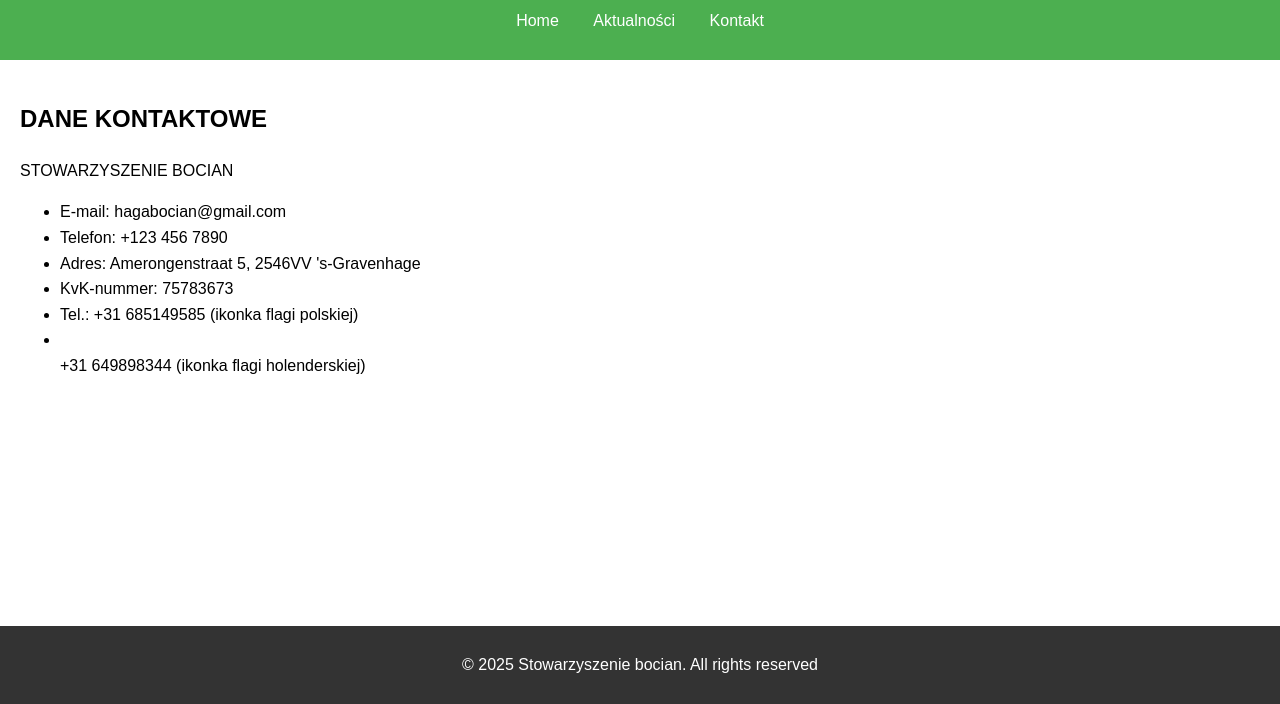
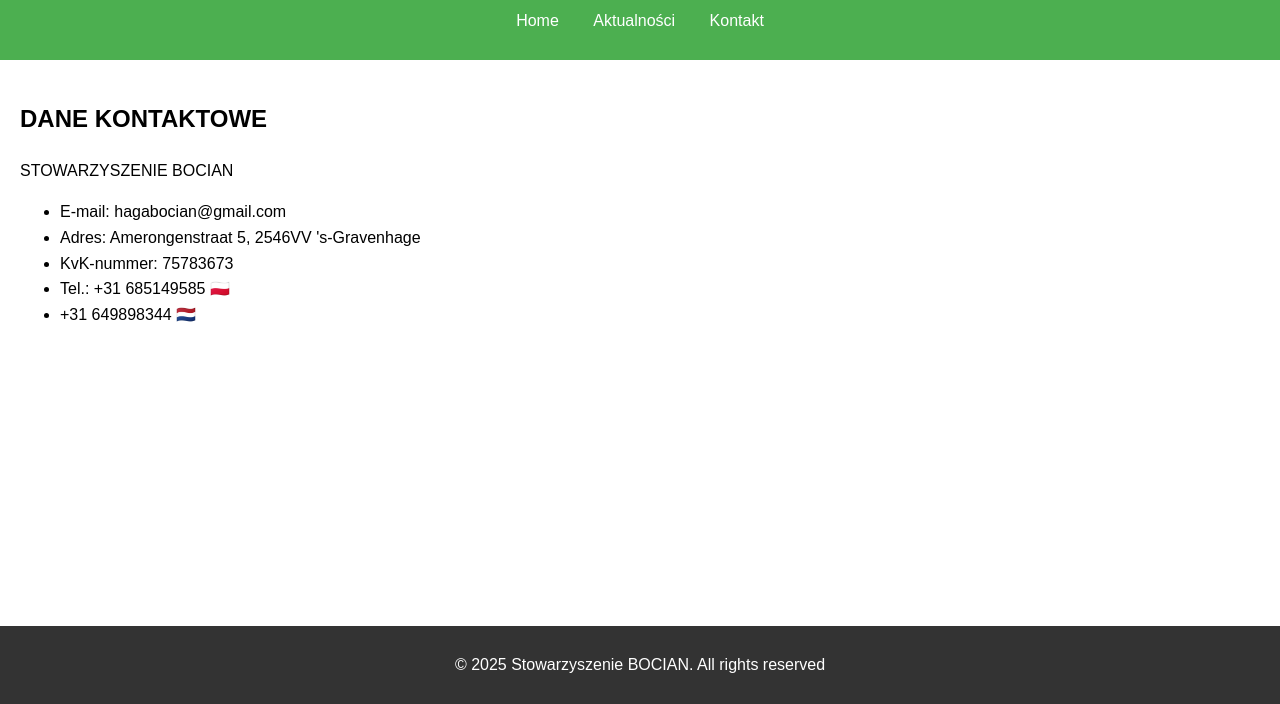
Before and after one commit to wfm125m/STOWARZYSZENIE-BOCIAN, a plain HTML site: page contact.html in a window 1280 px wide. Shown: the part 96-800 px from the top of the page. Drawn offline with Linux system fonts and the light colour scheme.

Commit message:
Update contact.html

```diff
--- a/contact.html
+++ b/contact.html
@@ -23,17 +23,16 @@
             <p>STOWARZYSZENIE BOCIAN</p>
             <ul>
                 <li>E-mail: hagabocian@gmail.com</li>
-                <li>Telefon: +123 456 7890</li>
                 <li>Adres: Amerongenstraat 5, 2546VV 's-Gravenhage</li>
                 <li>KvK-nummer: 75783673</li>
-                <li>Tel.: +31 685149585 (ikonka flagi polskiej)</li>
-                <li></li>+31 649898344 (ikonka flagi holenderskiej)</li>
+                <li>Tel.: +31 685149585 🇵🇱</li>
+                <li>+31 649898344 🇳🇱</li>
             </ul>
 
         </section>
     </main>
     <footer>
-        <p>&copy; 2025 Stowarzyszenie bocian. All rights reserved</p>
+        <p>&copy; 2025 Stowarzyszenie BOCIAN. All rights reserved</p>
     </footer>
 </body>
 </html>
```
